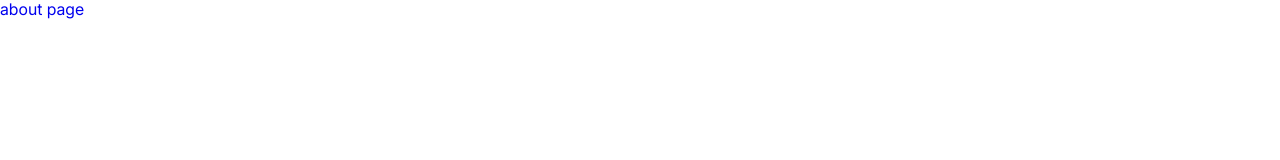
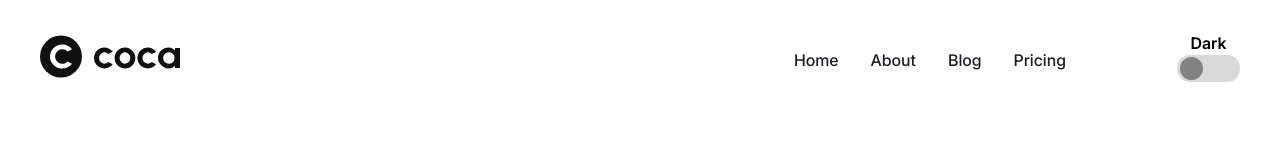
Before and after one commit to DemiurgBased/coca, a website built with Vite: page src/index.html in a window 1280 px wide. Built offline with nearby package versions, Linux system fonts and the light colour scheme.

Commit message:
lesson 11 finish, create header, adaptive header

```diff
--- a/src/assets/scss/base/main.scss
+++ b/src/assets/scss/base/main.scss
@@ -74,3 +74,9 @@ html {
         padding: 0 var(--container-padding);
         max-width: calc(var(--container-width) + (var(--container-padding) * 2));
         }
+
+    .hidden {
+        font-size: 0;
+        opacity: 0;
+        visibility: hidden;
+    }
--- a/src/assets/scss/base/vars.scss
+++ b/src/assets/scss/base/vars.scss
@@ -4,11 +4,26 @@
     --neutral-color-20: #f5f5f5;
     --neutral-color-60: #18181d;
     --neutral-color-100: #1d1e25;
+    --neutral-color-120: #828282;
+    --neutral-color-130: #d9d9d9;
+    --neutral-color-140: #000;
+    --primary-color-50: #4e7ddb;
+    --logo-color-text: #101010;
+    --logo-color-circle: #101010;
     --container-padding: 15px;
     --container-width: 1200px;
+    --transition: 0.3s;
+    --z-index-1: 1;
+    --z-index-2: 2;
+    --z-index-3: 3;
+    --z-index-4: 4;
 }
 
 [data-theme='dark'] {
     --neutral-color-10: #1d1e25;
     --neutral-color-100: #fff;
+    --neutral-color-140: #fff;
+    --logo-color-text: #fff;
+    --logo-color-circle: #343542;
+
 }
--- /dev/null
+++ b/src/assets/scss/components/header.scss
@@ -0,0 +1,189 @@
+.header {
+
+  padding: 26px 0px 22px;
+
+  @include mobile {
+    padding: 22px 0px 18px
+  }
+
+  &__container {
+    @include flex-all-between;
+  }
+
+  &__logo {
+
+    position: relative;
+    z-index: var(--z-index-4);
+
+    & svg {
+
+      @include mobile {
+        width: 130px;
+      }
+
+      & path {
+        &:not(:last-child) {
+          fill: var(--logo-color-text)
+        }
+      }
+
+      & circle {
+        fill: var(--logo-color-circle)
+      }
+    }
+  }
+
+  &__right {
+    @include flex-align-center;
+    gap: 111px;
+
+    @include tablet {
+      gap: 60px;
+    }
+
+      @include small-tablet {
+        position: fixed;
+        top: 0;
+        left: -99vw;
+        z-index: var(--z-index-3);
+        flex-direction: column;
+        justify-content: center;
+        width: 80dvw;
+        height: 100dvh;
+        background-color: var(--neutral-color-10);
+        opacity: 0;
+        visibility: hidden;
+        transition: var(--transition);
+
+        &--visible {
+          left: 0;
+          opacity: 1;
+          visibility: visible;
+        }
+  }
+
+  }
+
+  &__switcher {
+    position: relative;
+    border-radius: 13px;
+    width: 63px;
+    height: 27px;
+    background-color: var(--neutral-color-130);
+    transform: translateY(8px);
+    transition: background-color var(--transition);
+
+    &::before {
+      content: '';
+      position: absolute;
+      top: 2px;
+      left: 3px;
+      display: inline-block;
+      border-radius: 50%;
+      width: 23px;
+      height: 23px;
+      background-color: var(--neutral-color-120);
+      transition:
+        left var(--transition),
+        background-color var(--transition);
+    }
+
+    &-text {
+      position: absolute;
+      top: -24px;
+      left: 50%;
+      font-weight: 600;
+      line-height: 150%;
+      text-align: center;
+      color: var(--neutral-color-140);
+      transform: translateX(-50%);
+
+    }
+
+    &-checkbox {
+      appearance: none;
+    }
+
+    &:has(&-checkbox:checked) {
+      background-color: var(--neutral-color-60);
+
+      &::before {
+        left: 38px;
+        background-color: var(--primary-color-50);
+      }
+    }
+  }
+}
+
+
+.nav {
+
+
+  &__list {
+    @include flex-align-center;
+    gap: 32px;
+
+    @include small-tablet {
+      flex-direction: column;
+      gap: 20px;
+    }
+
+    @include mobile {
+      gap: 10px;
+    }
+
+  }
+
+  &__link {
+    position: relative;
+    font-weight: 500;
+    line-height: 162%;
+    color: var(--neutral-color-100);
+
+    @include small-tablet {
+      line-height: 200%;
+    }
+
+    &::after {
+      content: "";
+      position: absolute;
+      right: 0;
+      bottom: -5px;
+      left: 0;
+      height: 1px;
+      background-color: var(--neutral-color-100);
+      opacity: 0;
+      visibility: hidden;
+      transition: opacity var(--transition), visibility var(--transition);
+    }
+    &:hover {
+      &::after {
+        opacity: 1;
+        visibility: visible;
+      }
+    }
+  }
+}
+
+
+.overlay {
+  @include small-tablet {
+    position: fixed;
+    inset: 0;
+    z-index: var(--z-index-2);
+    background-color: #0000003d;
+    opacity: 0;
+    visibility: hidden;
+    transition: var(--transition);
+
+    &--visible {
+      opacity: 1;
+      visibility: visible
+      }
+    }
+  }
+
+
+.burger {
+  @include burger;
+}
--- a/src/assets/scss/main.scss
+++ b/src/assets/scss/main.scss
@@ -1,3 +1,4 @@
+
 @import './base/normalize.scss';
 @import './mixins/flex.scss';
 @import './mixins/font-face.scss';
@@ -8,3 +9,4 @@
 @import './base/main.scss';
 @import './base/fonts.scss';
 @import './globals/text.scss';
+@import './components/header.scss';
--- /dev/null
+++ b/src/html/components/header.html
@@ -0,0 +1,45 @@
+<header class="header">
+    <h1 class="hidden">Coca - Digital Marketing Website. Home page.</h1>
+    <div class="container header__container">
+    <a href="#" aria-label="Home page" class="header__logo">
+        <svg width="140" height="66" viewBox="0 0 140 66" fill="none" xmlns="http://www.w3.org/2000/svg">
+            <path d="M68.1455 35.9848L72.722 38.3558C71.7651 39.6044 70.5655 40.6072 69.1232 41.3643C67.6809 42.1214 66.1069 42.5 64.4011 42.5C62.4873 42.5 60.7399 42.0285 59.159 41.0854C57.5919 40.1423 56.3368 38.8805 55.3937 37.2998C54.4646 35.7059 54 33.9459 54 32.0199C54 30.5588 54.2704 29.1973 54.8113 27.9355C55.3521 26.6603 56.0941 25.5446 57.0371 24.5882C57.994 23.6186 59.1035 22.8615 60.3655 22.3169C61.6275 21.7723 62.9727 21.5 64.4011 21.5C66.1069 21.5 67.6809 21.8786 69.1232 22.6357C70.5655 23.3928 71.7651 24.4089 72.722 25.6841L68.1455 28.0351C67.6601 27.5038 67.0846 27.092 66.4189 26.7998C65.7671 26.5076 65.0945 26.3615 64.4011 26.3615C63.4026 26.3615 62.5012 26.6271 61.6968 27.1584C60.8925 27.6765 60.2545 28.3672 59.783 29.2305C59.3115 30.0806 59.0757 31.0104 59.0757 32.0199C59.0757 33.0161 59.3115 33.9459 59.783 34.8093C60.2545 35.6594 60.8925 36.3435 61.6968 36.8615C62.5012 37.3795 63.4026 37.6385 64.4011 37.6385C65.1223 37.6385 65.8087 37.4924 66.4605 37.2002C67.1123 36.8947 67.674 36.4896 68.1455 35.9848Z" fill="#101010" />
+            <path d="M84.9596 42.5C83.0458 42.5 81.2984 42.0285 79.7174 41.0854C78.1503 40.1423 76.8952 38.8805 75.9522 37.2998C75.023 35.7059 74.5585 33.9459 74.5585 32.0199C74.5585 30.5588 74.8289 29.1973 75.3697 27.9355C75.9106 26.6603 76.6525 25.5446 77.5956 24.5882C78.5525 23.6186 79.6619 22.8615 80.9239 22.3169C82.1859 21.7723 83.5312 21.5 84.9596 21.5C86.8734 21.5 88.6138 21.9715 90.1809 22.9146C91.7619 23.8577 93.017 25.1262 93.9461 26.7201C94.8892 28.314 95.3607 30.0806 95.3607 32.0199C95.3607 33.4677 95.0903 34.8226 94.5494 36.0844C94.0085 37.3463 93.2597 38.462 92.3028 39.4317C91.3597 40.388 90.2572 41.1385 88.9952 41.6831C87.7471 42.2277 86.4019 42.5 84.9596 42.5ZM84.9596 37.6385C85.9719 37.6385 86.8803 37.3795 87.6847 36.8615C88.489 36.3435 89.12 35.6594 89.5777 34.8093C90.0492 33.9592 90.2849 33.0294 90.2849 32.0199C90.2849 30.9839 90.0423 30.0408 89.5569 29.1907C89.0854 28.3273 88.4405 27.6433 87.6223 27.1385C86.8179 26.6205 85.9303 26.3615 84.9596 26.3615C83.9611 26.3615 83.0596 26.6205 82.2553 27.1385C81.4509 27.6565 80.813 28.3472 80.3415 29.2106C79.87 30.074 79.6342 31.0104 79.6342 32.0199C79.6342 33.0693 79.8769 34.019 80.3623 34.8691C80.8477 35.7192 81.4925 36.3966 82.2969 36.9013C83.1151 37.3928 84.0027 37.6385 84.9596 37.6385Z" fill="#101010" />
+            <path d="M111.578 35.9848L116.155 38.3558C115.198 39.6044 113.998 40.6072 112.556 41.3643C111.114 42.1214 109.54 42.5 107.834 42.5C105.92 42.5 104.173 42.0285 102.592 41.0854C101.025 40.1423 99.7696 38.8805 98.8265 37.2998C97.8974 35.7059 97.4328 33.9459 97.4328 32.0199C97.4328 30.5588 97.7032 29.1973 98.2441 27.9355C98.7849 26.6603 99.5269 25.5446 100.47 24.5882C101.427 23.6186 102.536 22.8615 103.798 22.3169C105.06 21.7723 106.405 21.5 107.834 21.5C109.54 21.5 111.114 21.8786 112.556 22.6357C113.998 23.3928 115.198 24.4089 116.155 25.6841L111.578 28.0351C111.093 27.5038 110.517 27.092 109.852 26.7998C109.2 26.5076 108.527 26.3615 107.834 26.3615C106.835 26.3615 105.934 26.6271 105.13 27.1584C104.325 27.6765 103.687 28.3672 103.216 29.2305C102.744 30.0806 102.509 31.0104 102.509 32.0199C102.509 33.0161 102.744 33.9459 103.216 34.8093C103.687 35.6594 104.325 36.3435 105.13 36.8615C105.934 37.3795 106.835 37.6385 107.834 37.6385C108.555 37.6385 109.242 37.4924 109.893 37.2002C110.545 36.8947 111.107 36.4896 111.578 35.9848Z" fill="#101010" />
+            <path d="M134.924 22.0579H140V41.982H134.924L134.695 39.5114C134.127 40.4013 133.371 41.1252 132.428 41.6831C131.499 42.2277 130.396 42.5 129.12 42.5C127.581 42.5 126.139 42.2211 124.794 41.6632C123.448 41.1053 122.263 40.3349 121.236 39.352C120.224 38.3691 119.427 37.2334 118.844 35.945C118.276 34.6565 117.991 33.2751 117.991 31.8008C117.991 30.3795 118.262 29.0446 118.803 27.796C119.357 26.5474 120.127 25.4516 121.112 24.5085C122.096 23.5655 123.233 22.8283 124.523 22.297C125.813 21.7657 127.2 21.5 128.684 21.5C130.057 21.5 131.284 21.7922 132.366 22.3767C133.461 22.9611 134.39 23.7049 135.153 24.6082L134.924 22.0579ZM128.996 37.8178C130.077 37.8178 131.034 37.5588 131.866 37.0408C132.698 36.5228 133.35 35.8254 133.822 34.9488C134.293 34.0588 134.529 33.0825 134.529 32.0199C134.529 30.944 134.293 29.9677 133.822 29.0911C133.35 28.2011 132.691 27.4972 131.846 26.9791C131.013 26.4611 130.063 26.2021 128.996 26.2021C127.928 26.2021 126.95 26.4677 126.063 26.9991C125.189 27.5171 124.488 28.2144 123.961 29.0911C123.448 29.9677 123.192 30.944 123.192 32.0199C123.192 33.0958 123.455 34.0721 123.982 34.9488C124.509 35.8254 125.21 36.5228 126.083 37.0408C126.971 37.5588 127.942 37.8178 128.996 37.8178Z" fill="#101010" />
+            <circle cx="21" cy="30.5" r="21" fill="#101010" />
+            <path d="M27.4483 35.4412L32 37.741C30.8906 39.1831 29.4794 40.3368 27.7664 41.2021C26.0697 42.0674 24.2262 42.5 22.2358 42.5C19.9844 42.5 17.9288 41.9611 16.069 40.8833C14.2254 39.8055 12.749 38.3634 11.6396 36.5569C10.5465 34.7353 10 32.7239 10 30.5228C10 28.8529 10.3181 27.297 10.9544 25.8548C11.5907 24.3975 12.4635 23.1224 13.5729 22.0294C14.6986 20.9213 16.0037 20.056 17.4883 19.4336C18.9729 18.8112 20.5554 18.5 22.2358 18.5C24.2262 18.5 26.0697 18.9326 27.7664 19.7979C29.4794 20.6632 30.8906 21.8245 32 23.2818L27.4483 25.5816C26.7631 24.8226 25.9637 24.2457 25.0501 23.851C24.1364 23.4412 23.1984 23.2362 22.2358 23.2362C20.898 23.2362 19.6826 23.5778 18.5895 24.2609C17.5128 24.9288 16.6563 25.8169 16.02 26.925C15.4001 28.018 15.0901 29.2173 15.0901 30.5228C15.0901 31.8131 15.4082 33.0123 16.0445 34.1205C16.6808 35.2135 17.5373 36.0939 18.614 36.7619C19.7071 37.4298 20.9143 37.7638 22.2358 37.7638C23.2473 37.7638 24.2099 37.5512 25.1235 37.1262C26.0371 36.7011 26.812 36.1395 27.4483 35.4412Z" fill="white" />
+            </svg>
+    </a>
+    <div class="header__right" data-burger="menu">
+        <nav class="nav header__nav">
+            <ul class="nav__list">
+                <li class="nav__item">
+                    <a href="#" class="nav__link text-p-default">Home</a>
+                </li>
+                <li class="nav__item">
+                    <a href="/about.html" class="nav__link text-p-default">About</a>
+                </li>
+                <li class="nav__item">
+                    <a href="/blog.html" class="nav__link text-p-default">Blog</a>
+                </li>
+                <li class="nav__item">
+                    <a href="/pricing.html" class="nav__link text-p-default">Pricing</a>
+                </li>
+            </ul>
+        </nav>
+        <label class="header__switcher">
+            <span class="header__switcher-text text-p-default">Dark</span>
+            <input
+            type="checkbox"
+            class="header__switcher-checkbox"
+            data-theme-switcher
+            >
+        </label>
+
+    </div>
+    <button class="burger" aria-label="Burger menu" data-burger="btn">
+        <span class="burger__line"></span>
+    </button>
+    </div>
+</header>
--- a/src/index.html
+++ b/src/index.html
@@ -1,8 +1,10 @@
 <!doctype html>
 <html lang="en">
   <load src="./html/base/head.html" title="Home" />
+
   <body class="body" data-theme="light">
-    <a href="about.html">about page</a>
+    <div class="overlay" data-burger="overlay"></div>
+    <load src="./html/components/header.html" />
     <script type="module" src="./js/main.js"></script>
   </body>
 </html>
--- /dev/null
+++ b/src/js/components/theme.js
@@ -0,0 +1,23 @@
+export const useTheme = () => {
+  const themeTarget = document.querySelector('[data-theme]');
+  const themeSwitcher = document.querySelector('[data-theme-switcher]');
+
+  const themeTargetDataset = themeTarget.dataset;
+
+  const theme = localStorage.getItem('theme') || 'light';
+  themeTargetDataset.theme = theme;
+
+  if (theme === 'dark') {
+    themeSwitcher.checked = true;
+  }
+
+  themeSwitcher.addEventListener('click', () => {
+    if (themeTargetDataset.theme === 'light') {
+      themeTargetDataset.theme = 'dark';
+      localStorage.setItem('theme', 'dark');
+    } else {
+      themeTargetDataset.theme = 'light';
+      localStorage.setItem('theme', 'light');
+    }
+  });
+};
--- a/src/js/main.js
+++ b/src/js/main.js
@@ -1 +1,6 @@
 import '../assets/scss/main.scss'
+import { useTheme } from './components/theme.js';
+import { useBurger } from './components/burger.js';
+
+useTheme();
+useBurger();
```
Also changed, not shown: src/js/components/burger.js (added, +22 -0 lines), .stylelintrc.json, 1 other file.
